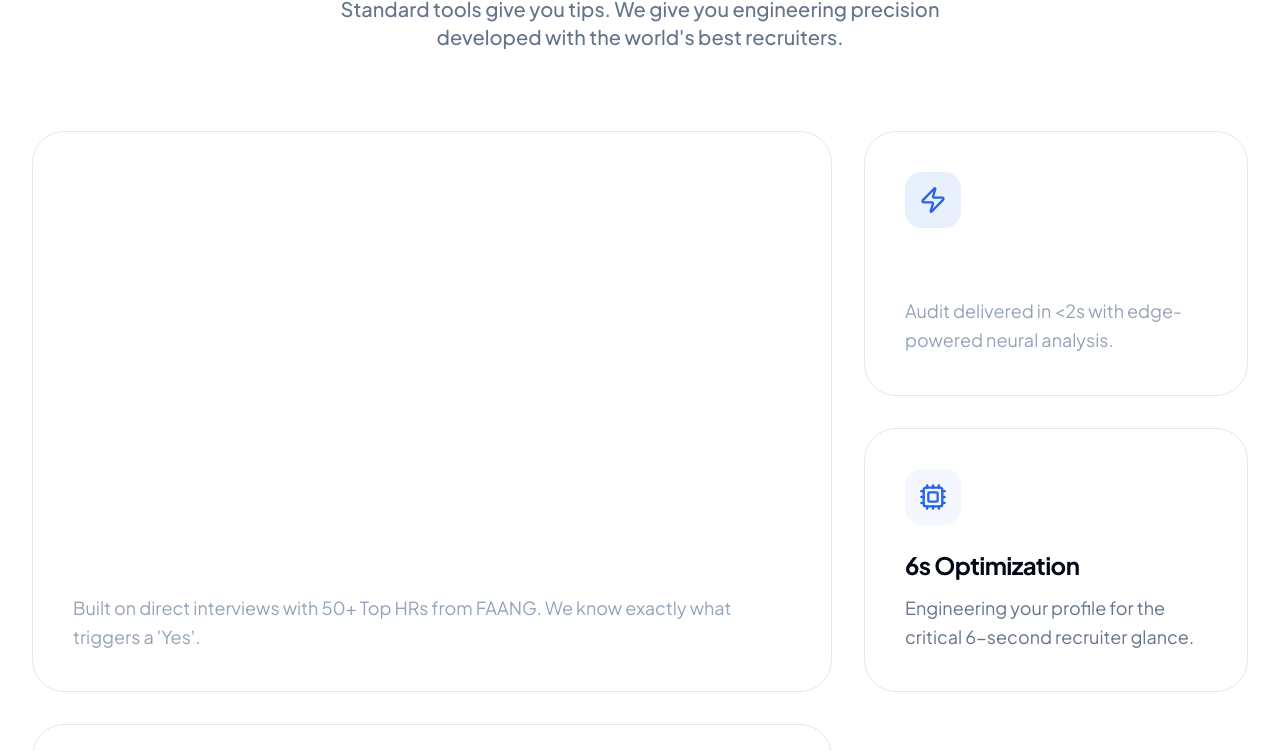
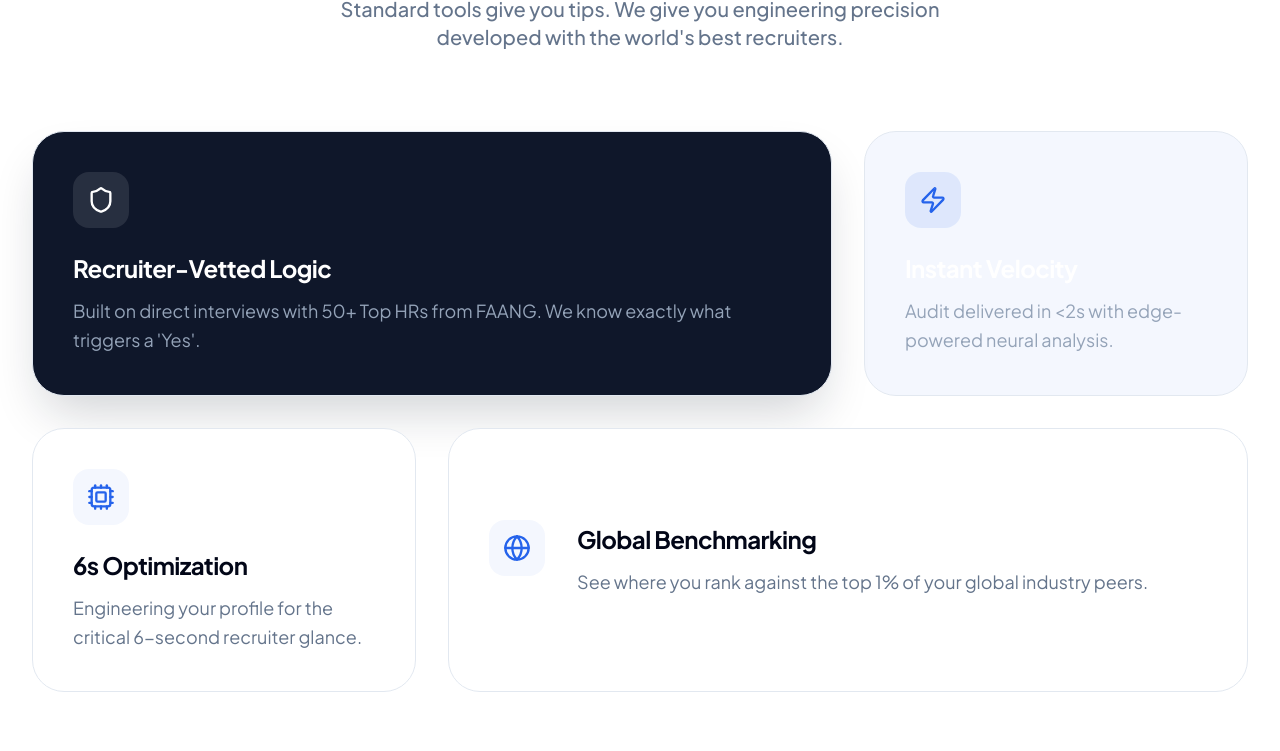
Before and after one commit to hardik2704/LinkifyMe, a Next.js app in the folder frontend/: page / in a window 1280 px wide. Shown: the part 1835-2586 px from the top of the page. Built offline with nearby package versions, Linux system fonts and the light colour scheme.

Commit message:
"Marketing Landing Page -2"

```diff
--- a/frontend/src/app/(marketing)/page.tsx
+++ b/frontend/src/app/(marketing)/page.tsx
@@ -450,28 +450,28 @@ const features = [
         title: "Recruiter-Vetted Logic",
         description: "Built on direct interviews with 50+ Top HRs from FAANG. We know exactly what triggers a 'Yes'.",
         icon: Shield,
-        className: "md:col-span-2 md:row-span-2 bg-slate-900 text-white",
+        className: "md:col-span-2 bg-slate-900 text-white shadow-2xl shadow-slate-900/20",
         iconContainer: "bg-white/10 text-white",
     },
     {
         title: "Instant Velocity",
         description: "Audit delivered in <2s with edge-powered neural analysis.",
         icon: Zap,
-        className: "md:col-span-1 md:row-span-1 border-brand/20 bg-brand/5 group-hover:bg-brand group-hover:text-white transition-all duration-500",
+        className: "md:col-span-1 border-brand/20 bg-brand/5 group-hover:bg-brand group-hover:text-white transition-all duration-500",
         iconContainer: "bg-brand/10 text-brand group-hover:bg-white group-hover:text-brand",
     },
     {
         title: "6s Optimization",
         description: "Engineering your profile for the critical 6-second recruiter glance.",
         icon: Cpu,
-        className: "md:col-span-1 md:row-span-1",
+        className: "md:col-span-1 bg-white",
         iconContainer: "bg-brand/5 text-brand",
     },
     {
         title: "Global Benchmarking",
         description: "See where you rank against the top 1% of your global industry peers.",
         icon: Globe,
-        className: "md:col-span-2 md:row-span-1 flex-row items-center",
+        className: "md:col-span-2 bg-white flex-row items-center",
         iconContainer: "bg-brand/5 text-brand",
     }
 ];
@@ -496,7 +496,7 @@ const FeatureCard = ({ feature, i }: { feature: typeof features[0]; i: number })
             viewport={{ once: true }}
             transition={{ delay: i * 0.1 }}
             onMouseMove={handleMouseMove}
-            className={`group relative overflow-hidden rounded-[2rem] border border-slate-200 bg-white p-10 hover:border-brand/30 hover:shadow-2xl transition-all duration-500 ${feature.className}`}
+            className={`group relative overflow-hidden rounded-[2rem] border border-slate-200 p-10 hover:border-brand/30 hover:shadow-2xl transition-all duration-500 ${feature.className}`}
         >
             <div className="pointer-events-none absolute -inset-px opacity-0 transition duration-300 group-hover:opacity-100">
                 <motion.div
@@ -539,7 +539,7 @@ const Features: React.FC = () => {
                     </p>
                 </motion.div>
 
-                <div className="grid grid-cols-1 md:grid-cols-3 md:grid-rows-2 gap-8 h-auto">
+                <div className="grid grid-cols-1 md:grid-cols-3 gap-8">
                     {features.map((feature, i) => (
                         <FeatureCard key={i} feature={feature} i={i} />
                     ))}
```
